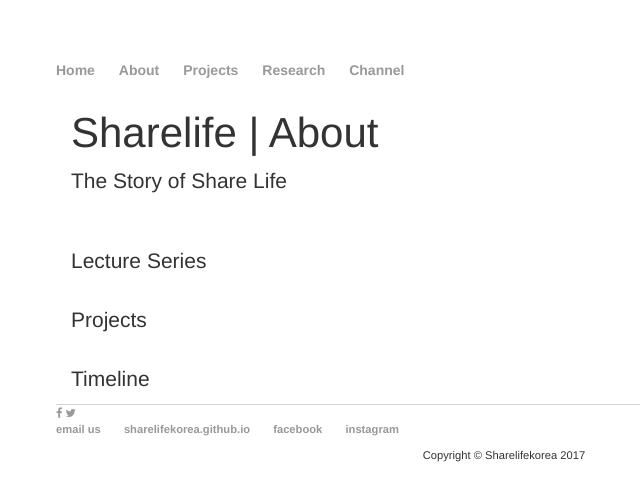
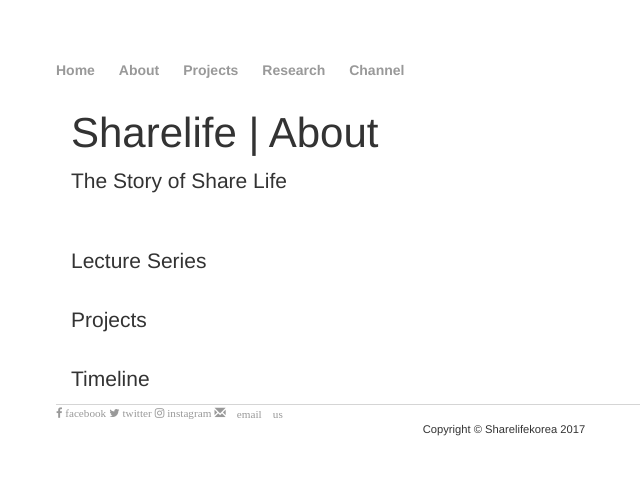
Before and after one commit to sharelifekorea/sharelifekorea.github.io, a Jekyll site: the page built from about/index.html, in a window 1280 px wide. Shown: the top 501 px of the page, without its empty margins (136-776 px from the left). Built offline with Jekyll 4.4.1, drawn with Linux system fonts in a browser that asks for light colours; nearby versions of some CDN libraries.

Commit message:
Update default.html

```diff
--- a/_layouts/default.html
+++ b/_layouts/default.html
@@ -41,15 +41,11 @@
 			<link rel="stylesheet" href="https://cdnjs.cloudflare.com/ajax/libs/font-awesome/4.7.0/css/font-awesome.min.css">
 
 			<!-- Add font awesome icons -->
-			<a href="https://www.facebook.com/ShareLifeGroup" class="fa fa-facebook"></a>
-			<a href="https://twitter.com/sharelifekorea" class="fa fa-twitter"></a>
+			<a href="https://www.facebook.com/ShareLifeGroup" class="fa fa-facebook"> facebook </a>
+			<a href="https://twitter.com/sharelifekorea" class="fa fa-twitter"> twitter </a>
+			<a href="https://www.instagram.com/sharelifekorea/" class="fa fa-instagram"> instagram </a>
+			<a href="mailto:sharelifekorea@gmail.com" class="glyphicon glyphicon-envelope"> email us</a>
 
-				<ul>
-	        		<li><a href="mailto:sharelifekorea@gmail.com">email us</a></li>
-	        		<li><a href="https://github.com/sharelifekorea">sharelifekorea.github.io</a></li>
-				<li><a href="https://www.facebook.com/ShareLifeGroup">facebook</a></li>
-				<li><a href="https://www.instagram.com/sharelifekorea/">instagram</a></li>
-				</ul>
 				<center> Copyright © Sharelifekorea 2017 </center>
 			</footer>
 		</body>
```
